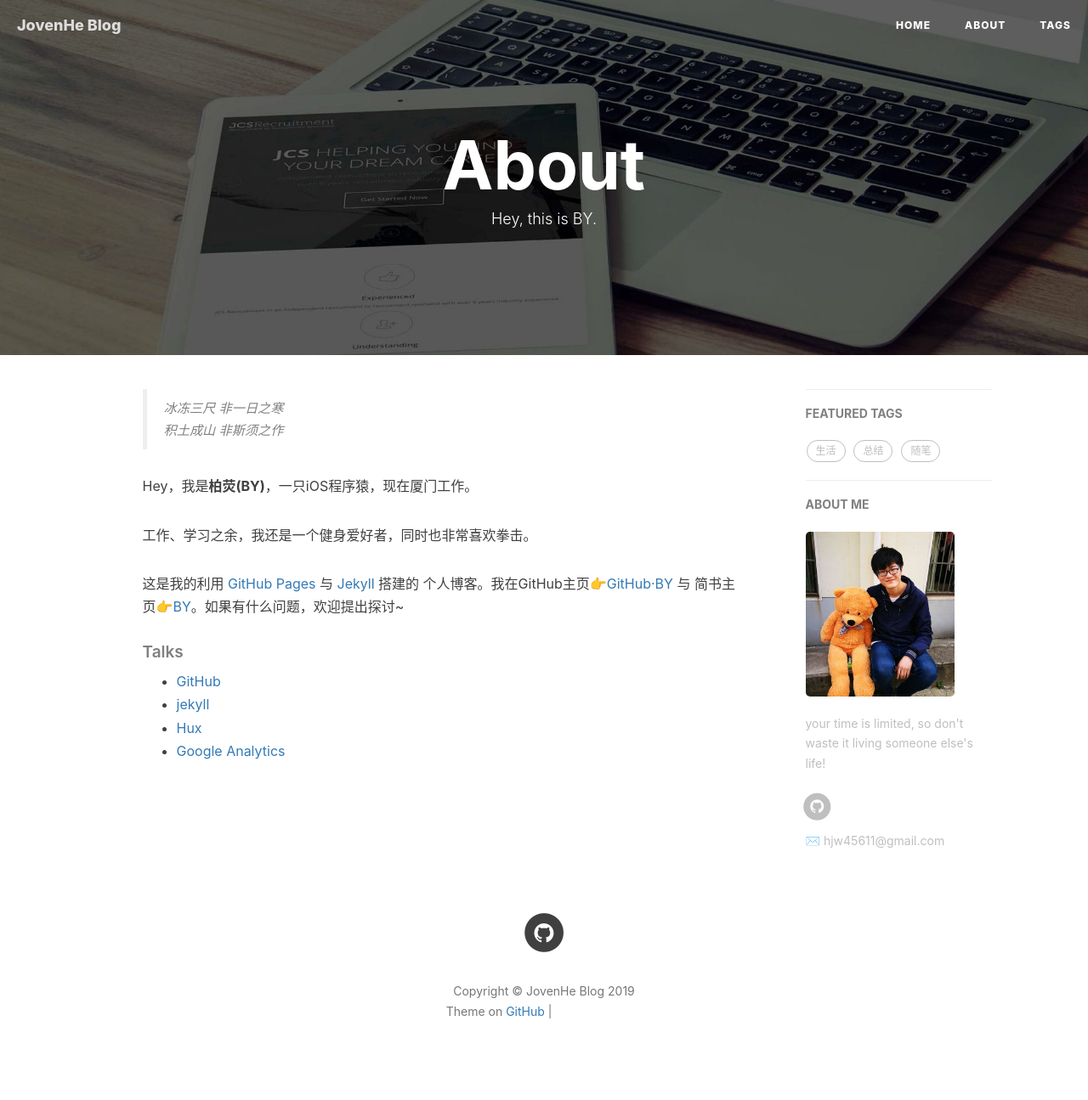
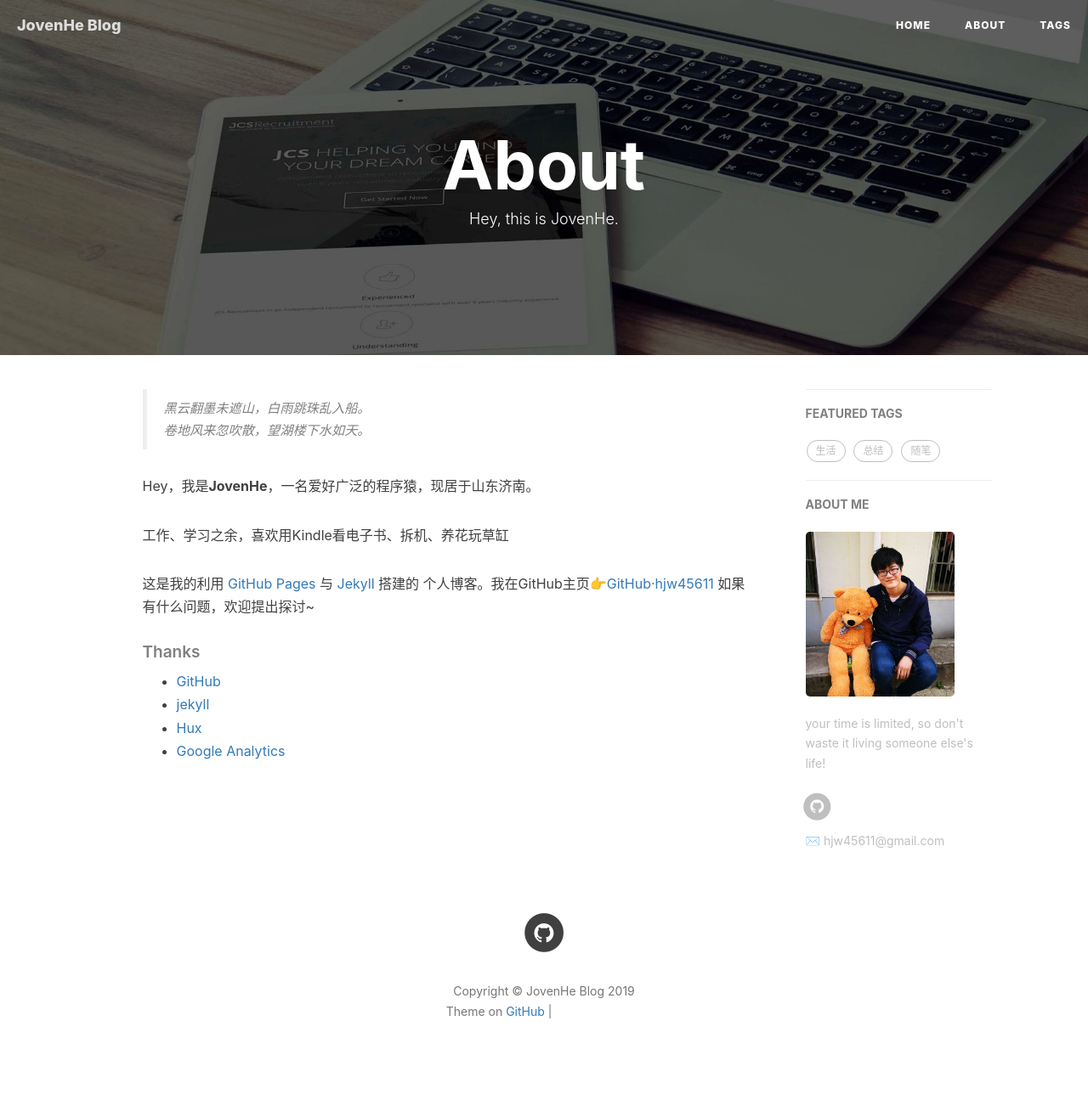
Before and after one commit to hjw45611/blog, a Jekyll site: the page built from about.html, in a window 1280 px wide. Shown: the whole page at 85% size. Built offline with Jekyll 4.4.1, drawn with Linux system fonts in a browser that asks for light colours; nearby versions of some CDN libraries; comment, search, counter and statistics services are not loaded; grey boxes are pictures that could not be loaded.

Commit message:
修改关于我

```diff
--- a/about.html
+++ b/about.html
@@ -1,7 +1,7 @@
 ---
 layout: page
 title: "About"
-description: "Hey, this is BY."
+description: "Hey, this is JovenHe."
 header-img: "img/post-bg-rwd.jpg"
 ---
 
@@ -15,18 +15,18 @@
 <div class="zh post-container">
 
     <!--copied from markdown -->
-    <blockquote><p>冰冻三尺 非一日之寒<br>
-    积土成山 非斯须之作</p></blockquote>
+    <blockquote><p>黑云翻墨未遮山，白雨跳珠乱入船。<br>
+    卷地风来忽吹散，望湖楼下水如天。</p></blockquote>
 
-    <p>Hey，我是<strong>柏荧(BY)</strong>，一只iOS程序猿，现在厦门工作。</p>
+    <p>Hey，我是<strong>JovenHe</strong>，一名爱好广泛的程序猿，现居于山东济南。</p>
 
-    <p>工作、学习之余，我还是一个健身爱好者，同时也非常喜欢拳击。</p>
+    <p>工作、学习之余，喜欢用Kindle看电子书、拆机、养花玩草缸</p>
 
-    <p>这是我的利用 <a href="https://pages.github.com/">GitHub Pages</a> 与 <a href="http://jekyll.com.cn/">Jekyll</a> 搭建的 个人博客。我在GitHub主页<a href="https://github.com/qiubaiying">👉GitHub·BY</a> 与 简书主页<a href="https://http://www.jianshu.com/u/e71990ada2fd">👉BY</a>。如果有什么问题，欢迎提出探讨~</p>
+    <p>这是我的利用 <a href="https://pages.github.com/">GitHub Pages</a> 与 <a href="http://jekyll.com.cn/">Jekyll</a> 搭建的 个人博客。我在GitHub主页<a href="https://github.com/hjw45611">👉GitHub·hjw45611</a> 如果有什么问题，欢迎提出探讨~</p>
 
     <p></p>
 
-    <h5>Talks</h5>
+    <h5>Thanks</h5>
 
     <ul>
         <li><a href="https://github.com">GitHub</a></li>
```
Also changed, not shown: README.md.
